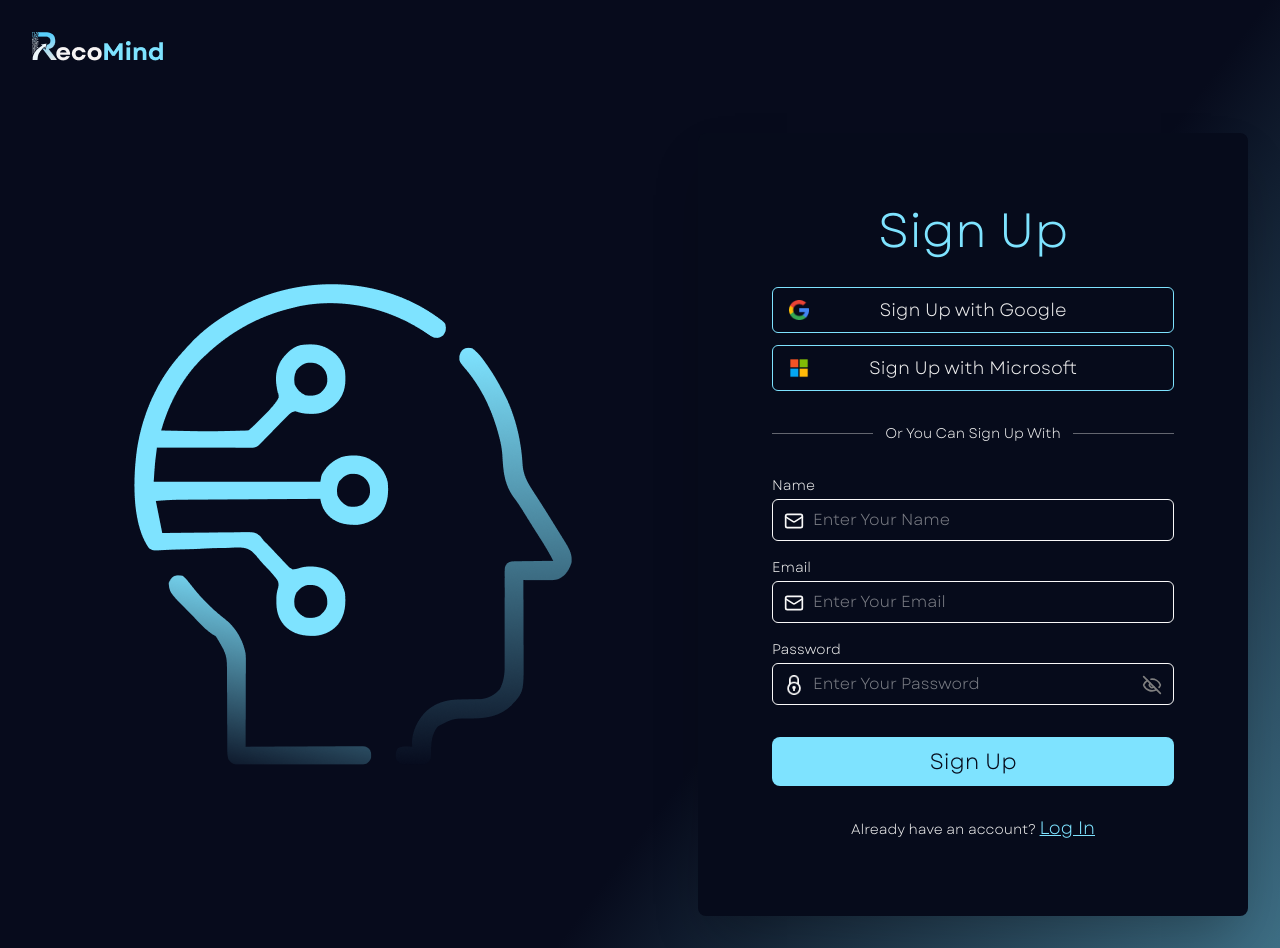
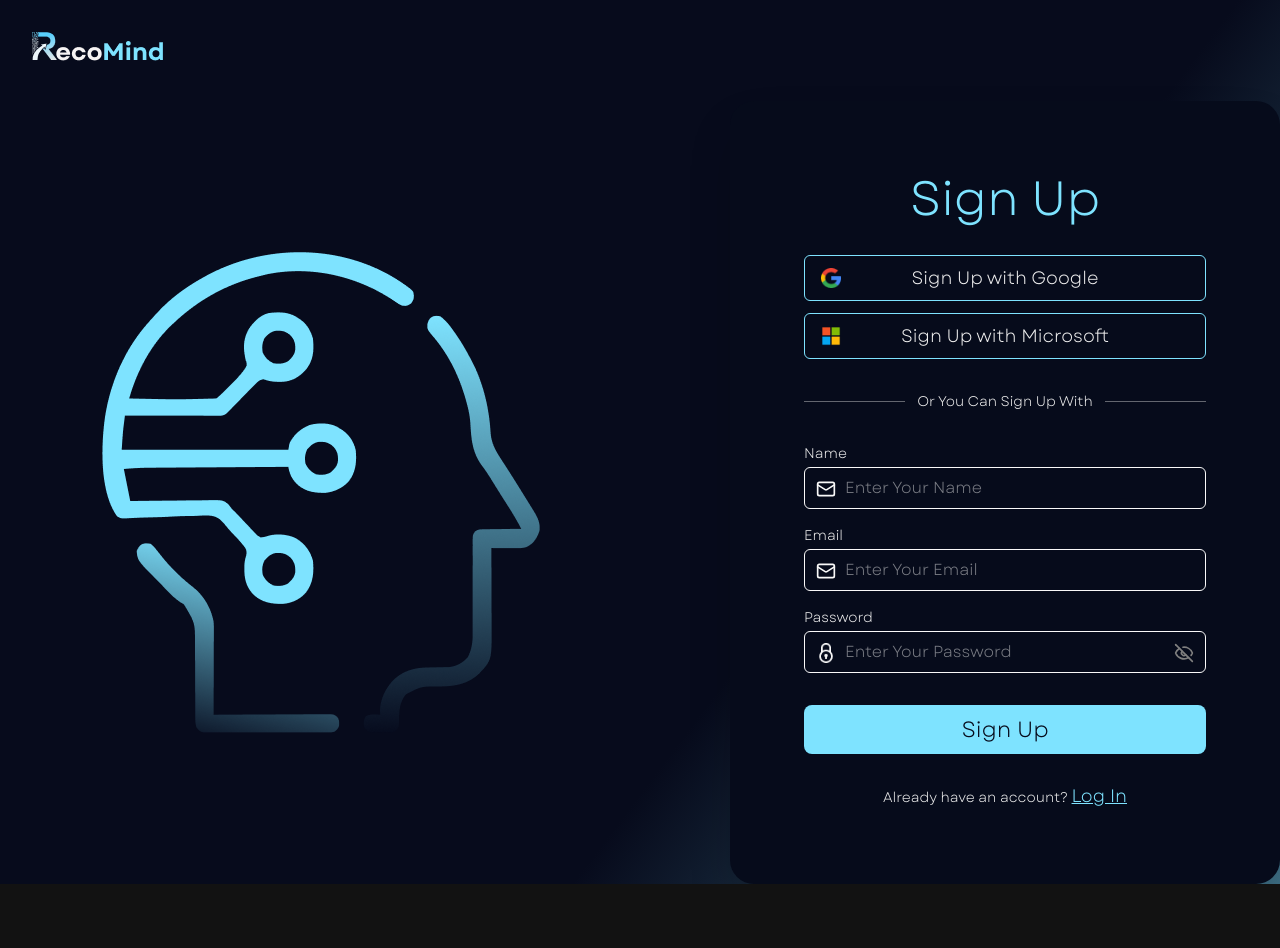
Before and after one commit to ramadan-alaa/RecoMind, a React (Vite) app: page /signup in a window 1280 px wide. After the commit the page ends 884 px from the top, so only its background shows below. Built offline with nearby package versions, Linux system fonts and the light colour scheme.

Commit message:
Edit : Refactor layout in LogRegForm component; update button text and styling in Verification component

```diff
--- a/src/components/LogRegForm.jsx
+++ b/src/components/LogRegForm.jsx
@@ -37,7 +37,7 @@ const LogRegForm = ({ title }) => {
         />
       </div>
 
-      <div className="container min-h-screen flex flex-col md:flex-row items-center justify-center gap-12 p-6 md:p-8 mx-auto">
+      <div className="container flex flex-col md:flex-row items-center justify-center gap-12 mx-auto">
         {/* Left Section */}
         <div className="flex-1 flex flex-col items-center md:items-start justify-center w-full">
           <img
@@ -48,7 +48,7 @@ const LogRegForm = ({ title }) => {
         </div>
 
         {/* Right Section (Form) */}
-        <div className="flex-1 flex flex-col gap-4 w-full max-w-[550px] bg-[var(--Primary)] p-6 sm:p-10 md:p-[74px] rounded-lg shadow-2xl">
+        <div className="flex-1 flex flex-col gap-4 w-full max-w-[550px] bg-[var(--Primary)] p-6 sm:p-10 md:p-[74px] rounded-3xl shadow-2xl">
           <h1 className="text-4xl md:text-5xl font-normal mb-4 text-center text-[var(--Secondary)]">
             {title}
           </h1>
@@ -149,7 +149,7 @@ const LogRegForm = ({ title }) => {
             {/* Password Info (Only for Sign Up) */}
             {isSignUp && passwordValue && (
               <div
-                className={`flex items-start gap-2 mt-2 text-xs ${
+                className={`flex items-center gap-2 mt-2 text-xs ${
                   passwordValid
                     ? "text-[var(--success)]"
                     : "text-[var(--error)]"
--- a/src/pages/Verification.jsx
+++ b/src/pages/Verification.jsx
@@ -137,13 +137,13 @@ const Verification = () => {
                 : "text-gray-500 cursor-not-allowed no-underline"
             }`}
           >
-            Resend Code
+            Resend Code,
           </button>{" "}
           {canResend ? (
-            <span>now.</span>
+            <span className="text-[var(--Secondary)]">now.</span>
           ) : (
-            <span>
-              after <strong>{counter}</strong> second{counter !== 1 && "s"}.
+            <span className="text-[var(--Secondary)]">
+              After <strong>{counter}</strong> second{counter !== 1 && "s"}.
             </span>
           )}
         </div>
```
